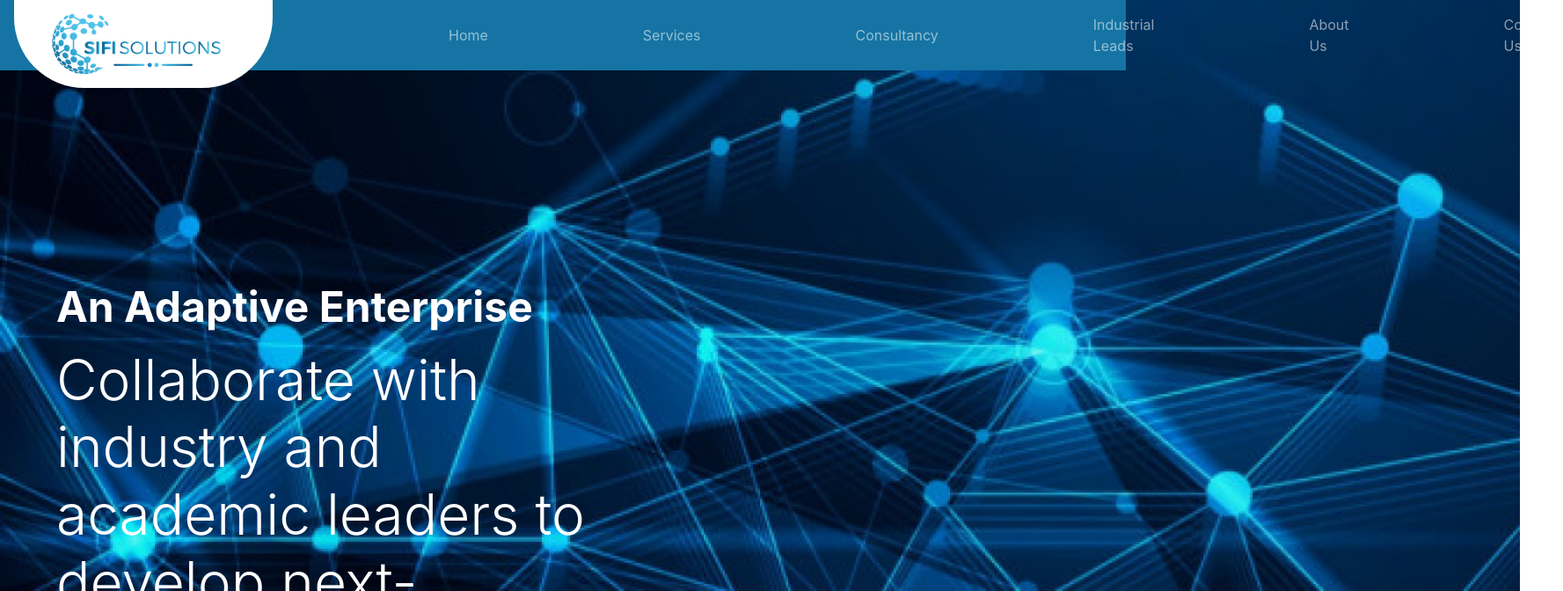
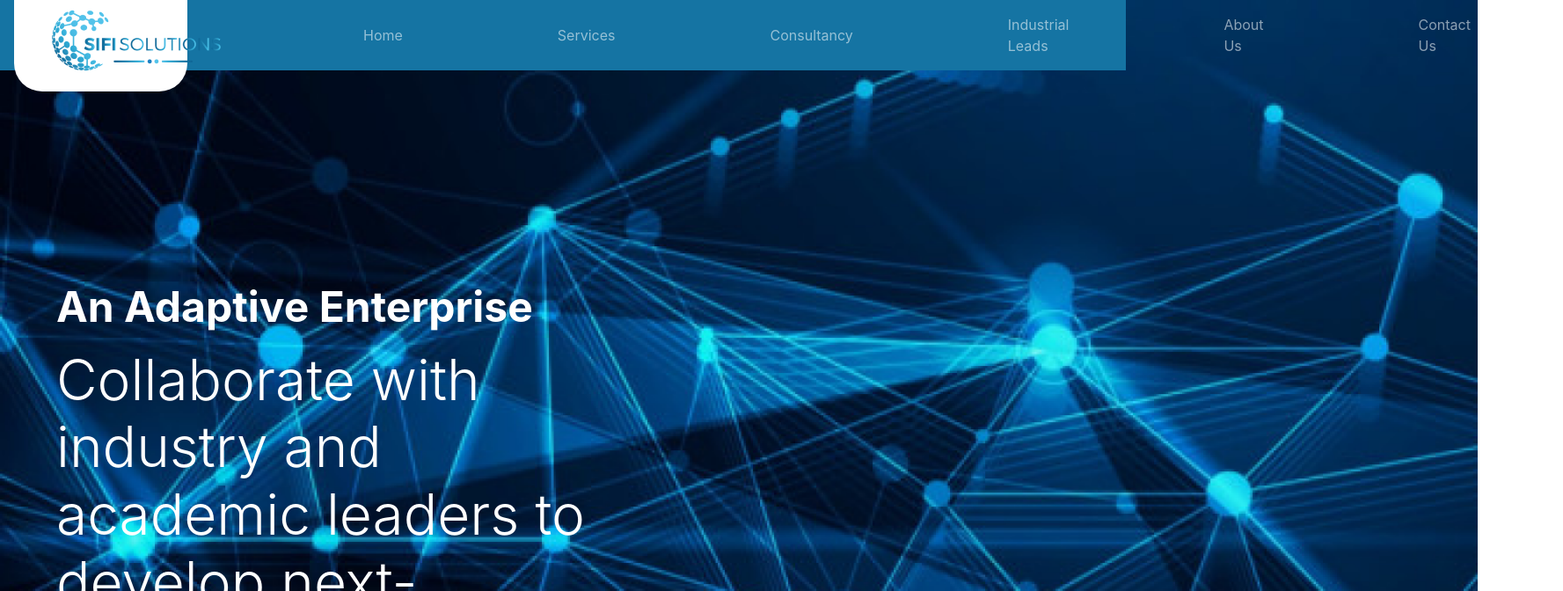
Before and after one commit to faizan3165/sifi-client, a React (Create React App) app: page / in a window 1280 px wide. Shown: the top 672 px of the page at 88% size, 1777 px wide, since content can reach past the window. Built offline with nearby package versions, Linux system fonts and the light colour scheme.

Commit message:
logo modified

```diff
--- a/src/components/Logo/logo.css
+++ b/src/components/Logo/logo.css
@@ -1,6 +1,7 @@
 .logo_container {
-	background-color: white;
-	border-bottom-right-radius: 5rem;
-	border-bottom-left-radius: 5rem;
-    max-height: 15vh;
+    background-color: white;
+    border-bottom-right-radius: 2rem;
+    border-bottom-left-radius: 2rem;
+    max-height: 16vh;
+    width: 197px;
 }
--- a/src/index.css
+++ b/src/index.css
@@ -15,3 +15,10 @@
 a {
 	text-decoration: none;
 }
+*{
+	margin: 0;
+	padding: 0;
+	/* box-sizing: border-box; */
+	/* overflow: hidden; */
+
+}
```
